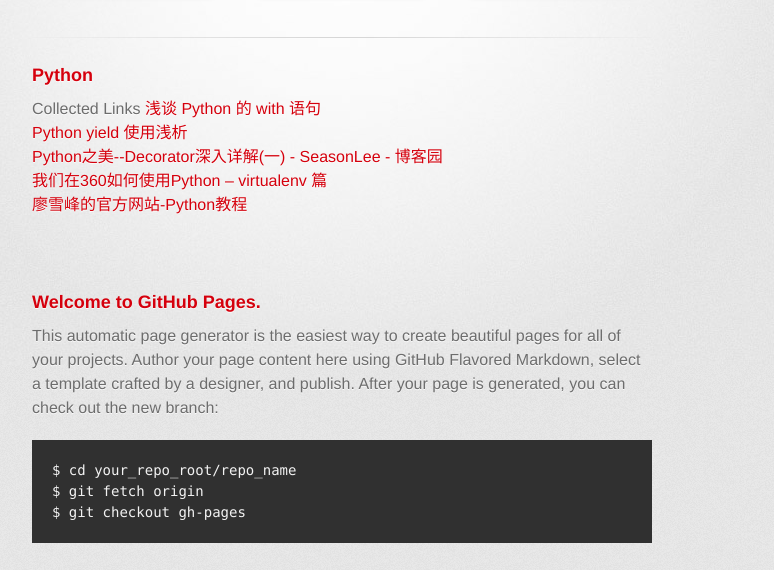
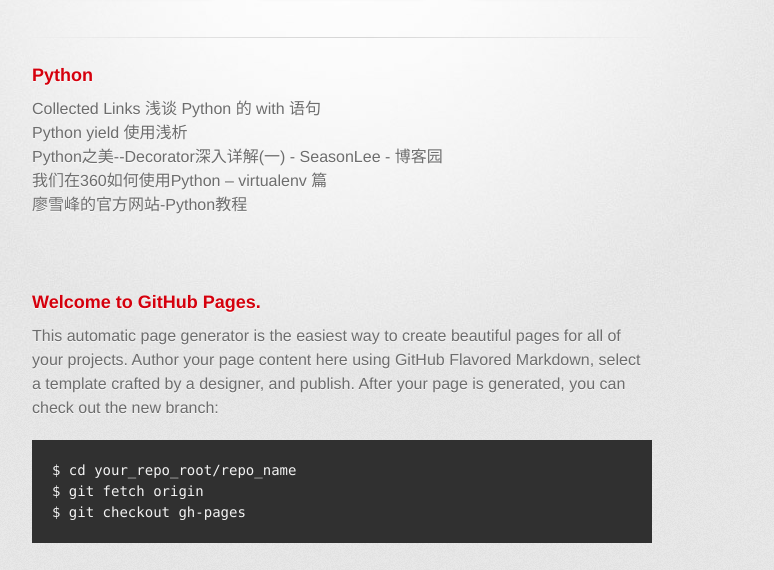
Before and after one commit to jahei/collection, a plain HTML site: page index.html in a window 1280 px wide. Shown: the part 209-779 px from the top of the page, without its empty margins (298-1072 px from the left). Drawn offline with Linux system fonts and the light colour scheme; a web font is replaced by a local one.

Commit message:
Update stylesheet.css

```diff
--- a/stylesheets/stylesheet.css
+++ b/stylesheets/stylesheet.css
@@ -57,7 +57,7 @@ body {
 }
 
 a {
-  color: #d5000d;
+  color: #6d6d6d;
 }
 a:hover {
   color: #c5000c;
```
